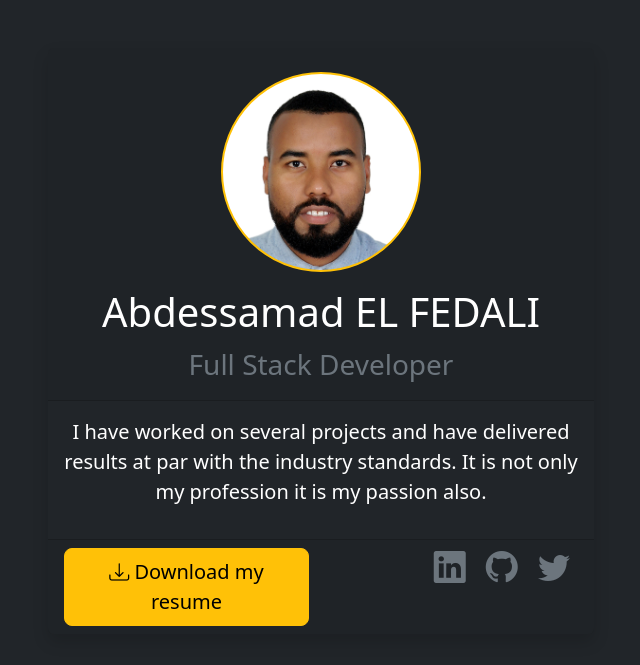
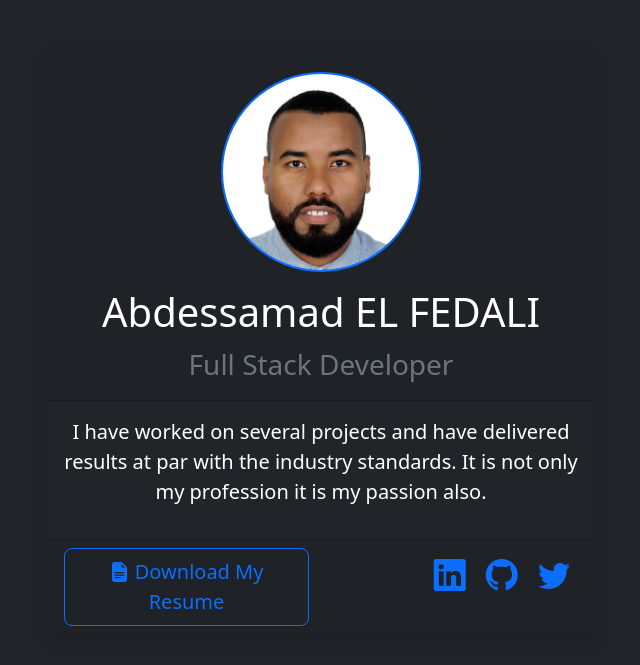
Before and after one commit to elfedali/elfedali.github.io, a PHP site: page / in a window 1280 px wide. Shown: the top 665 px of the page, without its empty margins (319-959 px from the left). Run offline with PHP 8.4, Linux system fonts and the light colour scheme; some libraries are stand-ins or nearby versions.

Commit message:
Edit btn (no download)

```diff
--- a/css/style.css
+++ b/css/style.css
@@ -5,7 +5,7 @@
     width: 200px;
     height: 200px;
     border-radius: 50%;
-    border: 2px solid var(--bs-warning);
+    border: 2px solid var(--bs-primary);
     margin: 1rem auto;
     display: block;
     background-image: url(../images/afdl.jpg);
--- a/index.html
+++ b/index.html
@@ -57,25 +57,28 @@
                             <div class="row">
                                 <div class="col-6">
                                     <!-- resume link-->
-                                    <a href="cv/Abdessamad-EL-FEDALI-full-stack engineer.pdf" download
-                                        class="btn btn-lg btn-warning">
-                                        <!-- bootstrap icon donload icon -->
-                                        <i class="bi bi-download"></i>
-                                        Download my resume
+                                    <a href="cv/Abdessamad-EL-FEDALI-full-stack engineer.pdf"
+                                        title="Abdessamad  EL FEDALI Download Resume"
+                                        class="btn btn-lg btn-outline-primary btn-block">
+
+                                        <!-- bootstrap icon view -->
+                                        <i class="bi bi-file-earmark-text-fill"></i>
+
+                                        Download My Resume
                                     </a>
                                 </div>
                                 <!-- /.col-6 -->
                                 <div class="col-6 d-flex justify-content-end">
-                                    <div>
+                                    <div class="mt-2">
                                         <!-- linkdin  -->
-                                        <a class="h2 mx-2 text-muted"
+                                        <a class="h2 mx-2 text-muted_"
                                             href="https://www.linkedin.com/in/abdessamad-elfedali" target="_blank"><i
                                                 class="bi bi-linkedin"></i></a>
                                         <!-- github -->
-                                        <a class="h2 mx-2 text-muted" href="https://github.com/elfedali"
+                                        <a class="h2 mx-2 text-muted_" href="https://github.com/elfedali"
                                             target="_blank"><i class="bi bi-github"></i></a>
                                         <!-- twitter -->
-                                        <a class="h2 mx-2 text-muted" href="https://twitter.com/samedfdl"
+                                        <a class="h2 mx-2 text-muted_" href="https://twitter.com/samedfdl"
                                             target="_blank"><i class="bi bi-twitter"></i></a>
                                     </div>
                                 </div>
```
